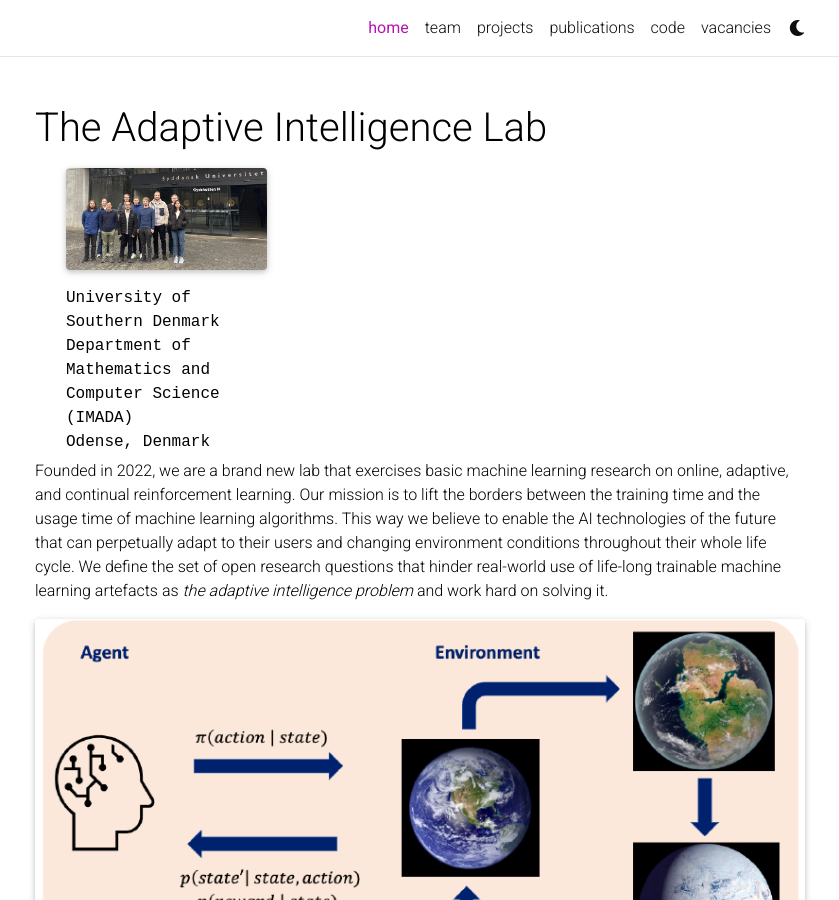
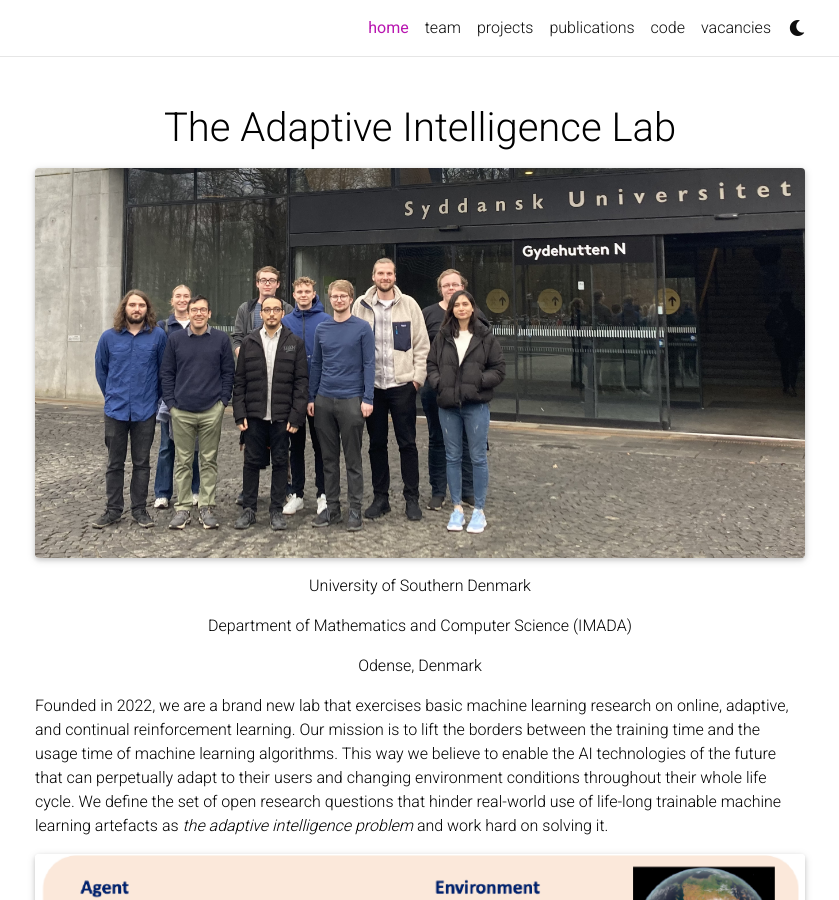
Before and after one commit to adinlab/adinlab.github.io, a Jekyll site: the page built from _pages/0_about.md, in a window 1280 px wide and 900 px high. Shown: the whole window, without its empty margins (220-1059 px from the left). Built offline with Jekyll 4.4.1, drawn with Linux system fonts in a browser that asks for light colours; full-size pictures stand in for the smaller copies a plugin makes; comment, search, counter and statistics services are not loaded; a style sheet for code colours, icons or effects is not loaded.

Commit message:
about page is updated!

```diff
--- a/_layouts/about.html
+++ b/_layouts/about.html
@@ -5,7 +5,7 @@
 <!-- about.html -->
       <div class="post">
         <header class="post-header">
-          <h1 class="post-title">
+          <h1 class="post-title text-center ">
            {% if site.title == "blank" -%}<span class="font-weight-bold">{{ site.first_name }}</span> {{ site.middle_name }} {{ site.last_name }}{%- else -%}{{ site.title }}{%- endif %}
           </h1>
           <p class="desc">{{ page.subtitle }}</p>
@@ -13,8 +13,7 @@
 
         <article>
           {% if page.profile -%}
-          <!--<div class="profile float-{%- if page.profile.align == 'left' -%}left{%- else -%}right{%- endif -%}">-->
-          <div class="profile col {{ page.profile.align }}">
+          <div class="text-center">
             {%- if page.profile.image %}
               {%- assign profile_image_path = page.profile.image | prepend: 'assets/img/' -%}
 
--- a/_pages/0_about.md
+++ b/_pages/0_about.md
@@ -5,7 +5,7 @@
 subtitle:
 
 profile:
-  align: top
+  align: right
   image: team.jpeg
   image_circular: false # crops the image to make it circular
   address: >
```
